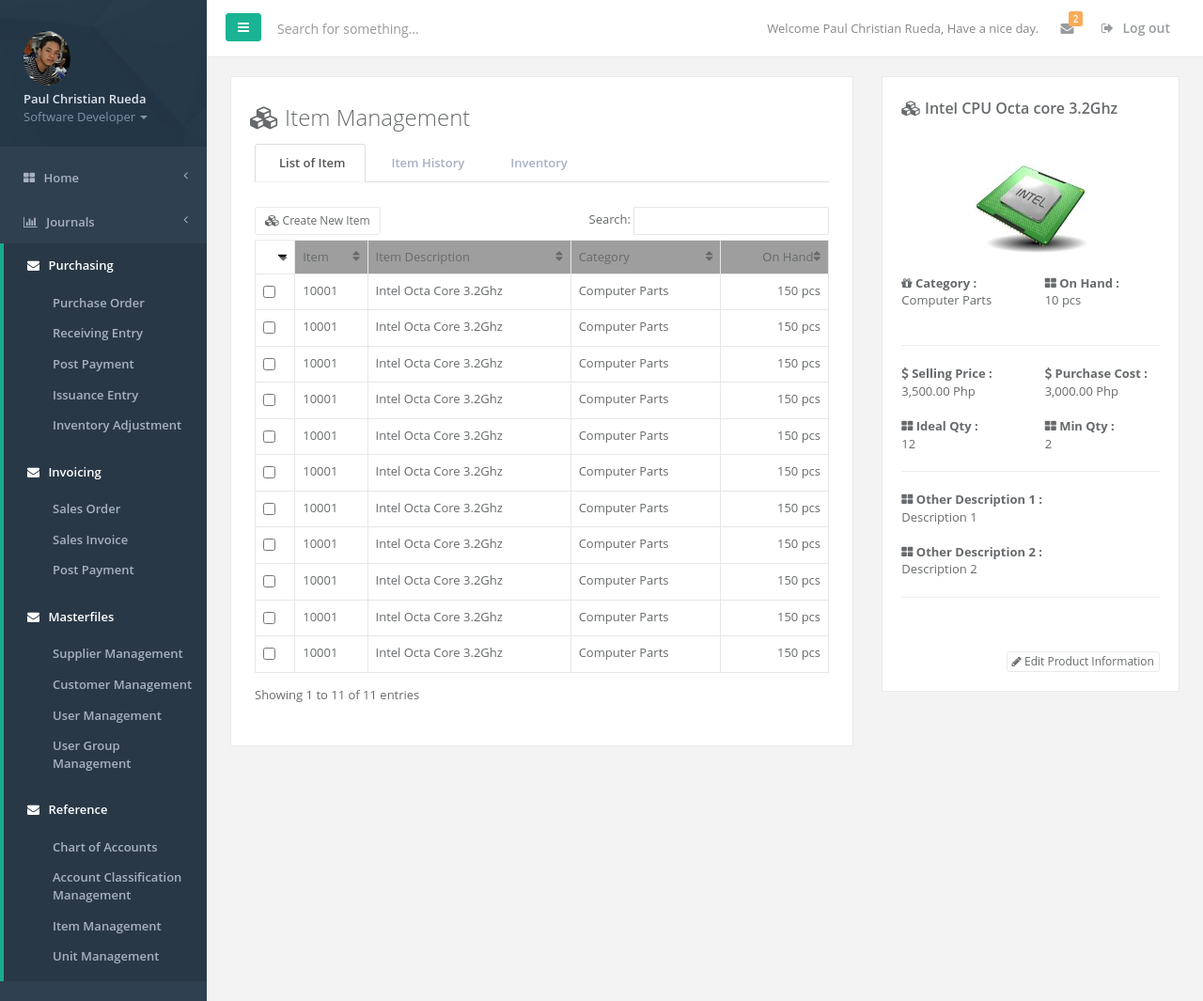
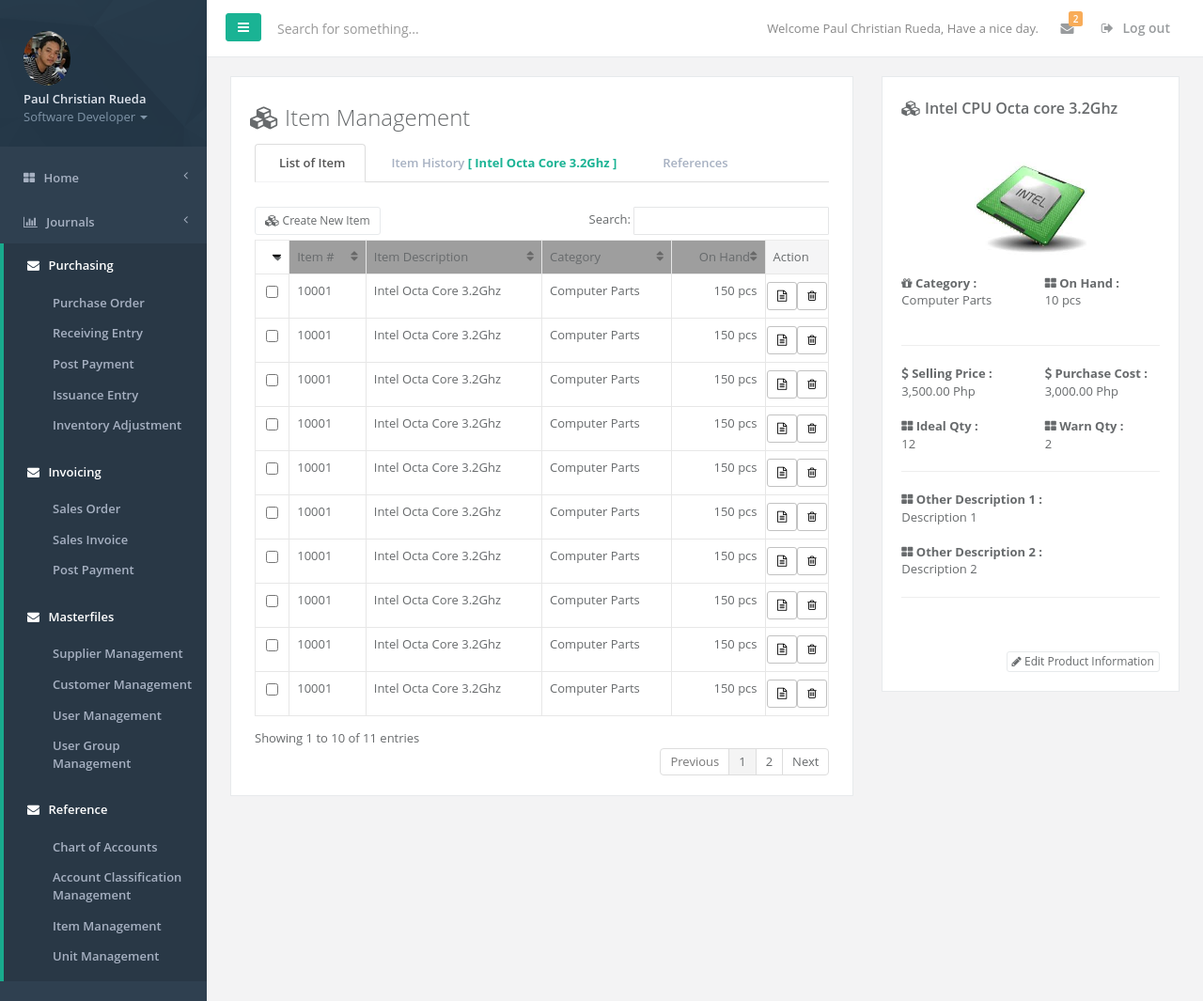
Before and after one commit to jdevtechsolution/jdevtechsolution, a CodeIgniter app: page /database/index.php/itemmanagementcontroller/index in a window 1280 px wide. Shown: the top 1065 px of the page at 94% size. Run offline with CodeIgniter, Linux system fonts and the light colour scheme; grey boxes are pictures that could not be loaded.

Commit message:
Updated Item Management UI.

```diff
--- a/application/views/item_management.php
+++ b/application/views/item_management.php
@@ -29,8 +29,13 @@
 
 
 	<style>
-		.toolbar{
+		.toolbar , .new_category , .new_unit{
 			float: left;
+		}
+
+        .period{
+            float: left;
+            margin-bottom: 10px;
         }
 
 		[contenteditable="true"]:active,
@@ -40,6 +45,8 @@
 
 			background: white;
 		}
+
+        #tbl_item_list > tbody > tr:hover { cursor: pointer; cursor: hand; }
 	</style>
 </head>
 
@@ -63,7 +70,8 @@
 
 
         <div class="wrapper wrapper-content"><!-- /main content area -->
-				<div class="row">
+
+				<div class="row"><!-- /content area/ 1st row-->
 
 					<div class="col-lg-8 animated fadeInRight">
 							<div class="mail-box-header" style="margin-bottom:-25px;">
@@ -78,8 +86,9 @@
 									<div class="panel-options">
 										<ul class="nav nav-tabs">
 											<li class="active"><a data-toggle="tab" href="#tab-1">List of Item</a></li>
-											<li class=""><a data-toggle="tab" href="#tab-2">Item History</a></li>
-											<li class=""><a data-toggle="tab" href="#tab-3">Inventory</a></li>
+											<li class=""><a data-toggle="tab" href="#tab-2">Item History <strong class="text-navy"> [ Intel Octa Core 3.2Ghz ] </strong></a></li>
+                                            <li class=""><a data-toggle="tab" href="#tab-3">References</a></li>
+
                                         </ul>
 									</div>
 								</div>
@@ -87,15 +96,18 @@
 								<div class="panel-body">
 
 									<div class="tab-content">
+
+                                        <!-- /tab 1 -->
 										<div id="tab-1" class="tab-pane active">
 												<table id="tbl_item_list" class="table table-bordered">
 													<thead>
 														<tr>
 															<td></td>
-															<td>Item</td>
+															<td>Item #</td>
 															<td>Item Description</td>
 															<td>Category</td>
 															<td style="text-align:right;">On Hand</td>
+                                                            <td>Action</td>
 														</tr>
 													</thead>
 													<tbody>
@@ -106,28 +118,30 @@
 															<td>Intel Octa Core 3.2Ghz</td>
 															<td>Computer Parts</td>
 															<td align="right">150 pcs</td>
+                                                            <td></td>
 														</tr>
 														<?php } ?>
 													</tbody>
 												</table>
-										</div>
+										</div><!-- /tab 1 -->
 
+                                        <!-- /tab 2 -->
 										<div id="tab-2" class="tab-pane">
-												<table id="" class="table table-bordered">
+												<table id="tbl_item_history" class="table table-bordered">
 													<thead>
 														<tr>
-															<td></td>
+															<td>Txn Date</td>
 															<td>Invoice #</td>
-															<td>Receipt #</td>
-															<td>Debit</td>
-															<td>Credit</td>
+															<td>Remarks</td>
+															<td>Stock In</td>
+															<td>Stock Out</td>
 															<td>Balance</td>
 														</tr>
 													</thead>
 													<tbody>
 														<?php for($i=0;$i<=10;$i++){ ?>
 														<tr>
-															<td><input type="checkbox"></td>
+															<td>Nov 24, 2015</td>
 															<td>2015101000001</td>
 															<td>na</td>
 															<td>1,200.00</td>
@@ -137,30 +151,80 @@
 														<?php } ?>
 													</tbody>
 												</table>
+										</div><!-- /tab 2 -->
+
+                                        <!-- /tab 3 -->
+                                        <div id="tab-3" class="tab-pane">
+
+                                            <div class="bs-example">
+                                                <div class="panel-group" id="accordion">
+
+                                                    <div class="panel panel-default">
+                                                        <div class="panel-heading">
+                                                            <h4 class="panel-title">
+                                                                <a data-toggle="collapse" data-parent="#accordion" href="#collapseOne"><i class="fa fa-inbox"></i> Category Management</a>
+                                                            </h4>
                                                         </div>
 
+                                                        <div id="collapseOne" class="panel-collapse collapse in">
+                                                            <div class="panel-body">
 
-										<div id="tab-3" class="tab-pane">
-												<table id="tbl_customer_ledger" class="table table-bordered">
+                                                                <table id="tbl_category_list" class="table table-bordered">
                                                                     <thead>
                                                                     <tr>
+                                                                        <td></td>
+                                                                        <td>Category</td>
+                                                                        <td>Description</td>
                                                                         <td>Status</td>
-															<td>Txn Date</td>
-															<td>Invoice #</td>
-															<td>Remarks</td>
-															<td>Invoice Amount</td>
-
+                                                                        <td>Action</td>
                                                                     </tr>
                                                                     </thead>
                                                                     <tbody>
                                                                     <?php for($i=0;$i<=10;$i++){ ?>
                                                                         <tr>
-															<td><span class="pie">Open</span></td>
-															<td>11/10/2015</td>
-															<td>2015101000001</td>
-															<td>Sales on Nov 11. 2015.</td>
-															<td>0.00</td>
-															<td>1,200.00</td>
+                                                                            <td></td>
+                                                                            <td>Category</td>
+                                                                            <td>Description</td>
+                                                                            <td>Status</td>
+                                                                            <td>Action</td>
+
+                                                                        </tr>
+                                                                    <?php } ?>
+                                                                    </tbody>
+                                                                </table>
+
+                                                            </div>
+                                                        </div>
+                                                    </div>
+
+
+                                                    <div class="panel panel-default">
+                                                        <div class="panel-heading">
+                                                            <h4 class="panel-title">
+                                                                <a data-toggle="collapse" data-parent="#accordion" href="#collapseTwo"><i class="fa fa-th-large"></i> Unit Management</a>
+                                                            </h4>
+                                                        </div>
+                                                        <div id="collapseTwo" class="panel-collapse collapse">
+                                                            <div class="panel-body">
+                                                                <table id="tbl_unit_list" class="table table-bordered">
+                                                                    <thead>
+                                                                    <tr>
+                                                                        <td></td>
+                                                                        <td>Unit</td>
+                                                                        <td>Description</td>
+                                                                        <td>Status</td>
+                                                                        <td>Action</td>
+                                                                    </tr>
+                                                                    </thead>
+                                                                    <tbody>
+                                                                    <?php for($i=0;$i<=10;$i++){ ?>
+                                                                        <tr>
+                                                                            <td></td>
+                                                                            <td>Unit</td>
+                                                                            <td>Description</td>
+                                                                            <td>Status</td>
+                                                                            <td>Action</td>
+
                                                                         </tr>
                                                                     <?php } ?>
                                                                     </tbody>
@@ -168,11 +232,24 @@
                                                             </div>
                                                         </div>
                                                     </div>
+
+
+
+                                                </div>
+                                            </div>
+                                        </div><!-- /tab 3 -->
+
+
+
+									</div>
+								</div>
 							</div>
 
 					</div>
 
 					<div class="col-lg-4">
+
+                        <!-- /item details on right -->
 						<div class="contact-box  animated fadeInRight">
 
                             <div class="row">
@@ -208,7 +285,7 @@
                                                     <i class="fa fa-th-large"></i> <strong>Ideal Qty :</strong> <br />12
                                                 </div>
                                                 <div class="col-sm-6">
-                                                    <i class="fa fa-th-large"></i> <strong>Min Qty :</strong> <br />2
+                                                    <i class="fa fa-th-large"></i> <strong>Warn Qty :</strong> <br />2
                                                 </div>
                                             </div>
 
@@ -236,14 +313,12 @@
 
 
 
-						</div>
+						</div><!-- /item details on right -->
 
 					</div>
 
+				</div><!-- /content area/ 1st row-->
 
-
-
-				</div>
         </div><!-- /main content area -->
 
 		<!-- /footer -->
@@ -259,6 +334,7 @@
 		<div class="modal fade" id="item_info_modal" tabindex="-1" role="dialog" aria-hidden="true">
             <div class="modal-dialog"  style="width:50%;">
                 <div class="modal-content animated bounceInRight">
+
                     <div class="modal-body">
                         <div class="row" style="margin-left:-25px;margin-right:-25px;"><!--/row-->
                             <div class="col-lg-12">
@@ -381,18 +457,7 @@
 
     <script src="assets/js/defined/item.management.event.handlers.js"></script>
 
-	<script>
-		$(document).ready(function(){
-			$("#sparkline8").sparkline([2,5, 6, 7, 2, 0, 4, 2, 4, 5, 7, 2, 4, 12, 14, 4, 2, 14, 12, 7,5,4,3,4], {
-				type: 'bar',
-				barWidth: 8,
-				height: '80px',
-				barColor: '#1ab394',
-				negBarColor: '#c6c6c6'});
 
-			});
-
-	</script>
 </body>
 
 </html>
--- a/assets/js/defined/item.management.event.handlers.js
+++ b/assets/js/defined/item.management.event.handlers.js
@@ -4,16 +4,32 @@
 
 $(document).ready(function(){
 
+
     /**
-     * List of Item Modules, iniatialization of Datatables
+     * List of Item Modules, initialization of Datatable and its listener
      */
     var itemListModule=(function(){
         var tbl_item_list;
 
         var binEventHandlers=(function(){
 
+            //fires when create new item button on each row is clicked
             $('#tab-1').on('click','button[name="create_new_item"]',function(){
                 itemInfoModalModule.showModal();
+            });
+
+            $('#tbl_item_list > tbody').on('click','tr',function(){
+                $(this).siblings()
+                    .removeClass('active')
+                    .find('td:eq(0) input[type="checkbox"]')
+                    .prop('checked',false); //remove highlights of other rows
+
+                $(this).attr('class','active')
+                    .find('td:eq(0) input[type="checkbox"]')
+                    .prop('checked',true); //highlight the row that fires the event
+
+                $('a[href="tab-2"]').find('strong').html( " [ "+$(this).find('td').eq(2).text()+" ] " );
+
             });
 
         })();
@@ -25,12 +41,32 @@
             tbl_item_list=$('#tbl_item_list').DataTable({
                 "bLengthChange":true,
                 "order": [[ 0, "desc" ]],
-                "bPaginate":false,
+                "bPaginate":true,
                 "dom": '<"toolbar">frtip',
                 "oLanguage": {
                     "sSearch": "Search: ",
                     "sProcessing": "Please wait..."
-                }
+                },
+                "columnDefs": [
+                    {//column 1
+                        'bSortable': false,
+                        'targets': [0],
+                        'render': function(data, type, full, meta){
+                            return '<center><input type="checkbox"></center>';
+                        }
+                    },
+                    {//column 6
+                        'bSortable': false,
+                        'targets': [5],
+                        'render': function(data, type, full, meta){
+                            var btn_edit='<button name="edit_invoice" class="btn btn-default btn-sm" style="margin-left:-15px;" data-toggle="tooltip" data-placement="top" title="Adjust Invoice"><i class="fa fa-file-text-o"></i> </button>';
+                            var btn_trash='<button name="remove_invoice" class="btn btn-default btn-sm" style="margin-right:-15px;" data-toggle="tooltip" data-placement="top" title="Move to trash"><i class="fa fa-trash-o"></i> </button>';
+
+                            return '<center>'+btn_edit+btn_trash+'</center>';
+                        }
+                    }
+                ]
+
             });
         })(); //end of item datatable initialization
 
@@ -43,6 +79,46 @@
 
 
     })();
+
+
+
+    /**
+     * List of Item History, initialization of Datatable and its listener
+     */
+    var itemHistoryListModule=(function(){
+        var tbl_item_history;
+
+        var bindEventHandlers=(function(){
+
+        })();
+
+        var initializeItemHistoryList=(function(){
+            tbl_item_history=$('#tbl_item_history').DataTable({
+                "order": [[ 0, "desc" ]],
+                "bPaginate": true,
+                "dom": '<"period">frtip',
+                "oLanguage": {
+                    "sSearch": "Search: ",
+                    "sProcessing": "Please wait..."
+                }
+
+            });
+        })();
+
+        var createToolBar=(function(){
+            var _cboPeriod='<select class="form-control" style="width:200px;">'+
+                '<option>This Day</option>'+
+                '<option>This Month</option>'+
+                '<option>This Year</option>'+
+                '<option>Custom Period</option>'+
+                '</select>';
+
+            $('div.period').html(_cboPeriod);
+        })();
+
+
+    })();
+
 
 
     /**
@@ -60,4 +136,111 @@
 
 
 
+    /**
+     * List of Category, initialization of Datatable and its listener
+     */
+    var categoryListModule=(function(){
+        var tbl_category_list;
+
+
+        var initializeCategoryList=(function(){
+            tbl_category_list=$('#tbl_category_list').DataTable({
+                "pageLength":5,
+                "bLengthChange":false,
+                "order": [[ 0, "desc" ]],
+                "dom": '<"new_category">frtip',
+                "bPaginate": true,
+                "oLanguage": {
+                    "sSearch": "Search: ",
+                    "sProcessing": "Please wait..."
+                },
+                "columnDefs": [
+                    {//column 1
+                        'bSortable': false,
+                        'targets': [0],
+                        'render': function(data, type, full, meta){
+                            return '<center><input type="checkbox"></center>';
+                        }
+                    },
+                    {//column 6
+                        'bSortable': false,
+                        'targets': [4],
+                        'render': function(data, type, full, meta){
+                            var btn_edit='<button name="edit_invoice" class="btn btn-default btn-sm" style="margin-left:-15px;" data-toggle="tooltip" data-placement="top" title="Adjust Invoice"><i class="fa fa-file-text-o"></i> </button>';
+                            var btn_trash='<button name="remove_invoice" class="btn btn-default btn-sm" style="margin-right:-15px;" data-toggle="tooltip" data-placement="top" title="Move to trash"><i class="fa fa-trash-o"></i> </button>';
+
+                            return '<center>'+btn_edit+btn_trash+'</center>';
+                        }
+                    }
+                ]
+
+            });
+
+        })();
+
+        var createToolBar=(function(){
+            var _btnCreateNewCategory='<button name="create_new_category" style="margin-right:3px;" class="btn btn-white btn-sm" data-toggle="tooltip" data-placement="left" title="Create New Category"><i class="fa fa-inbox"></i> Create New Category</button>';
+            $("div.new_category").html(_btnCreateNewCategory);
+        })();
+
+
+    })();
+
+
+
+    var unitListModule=(function(){
+        var tbl_unit_list;
+
+
+        var initializeUnitList=(function(){
+            tbl_unit_list=$('#tbl_unit_list').DataTable({
+                "pageLength":5,
+                "bLengthChange":false,
+                "order": [[ 0, "desc" ]],
+                "dom": '<"new_unit">frtip',
+                "bPaginate": true,
+                "oLanguage": {
+                    "sSearch": "Search: ",
+                    "sProcessing": "Please wait..."
+                },
+                "columnDefs": [
+                    {//column 1
+                        'bSortable': false,
+                        'targets': [0],
+                        'render': function(data, type, full, meta){
+                            return '<center><input type="checkbox"></center>';
+                        }
+                    },
+                    {//column 6
+                        'bSortable': false,
+                        'targets': [4],
+                        'render': function(data, type, full, meta){
+                            var btn_edit='<button name="edit_invoice" class="btn btn-default btn-sm" style="margin-left:-15px;" data-toggle="tooltip" data-placement="top" title="Adjust Invoice"><i class="fa fa-file-text-o"></i> </button>';
+                            var btn_trash='<button name="remove_invoice" class="btn btn-default btn-sm" style="margin-right:-15px;" data-toggle="tooltip" data-placement="top" title="Move to trash"><i class="fa fa-trash-o"></i> </button>';
+
+                            return '<center>'+btn_edit+btn_trash+'</center>';
+                        }
+                    }
+                ]
+
+            });
+
+        })();
+
+        var createToolBar=(function(){
+            var _btnCreateNewUnit='<button name="create_new_category" style="margin-right:3px;" class="btn btn-white btn-sm" data-toggle="tooltip" data-placement="left" title="Create New Unit"><i class="fa fa-th-large"></i> Create New Unit</button>';
+            $("div.new_unit").html(_btnCreateNewUnit);
+        })();
+
+
+    })();
+
+
+
+
+    $("span.pie").peity("pie", {
+        fill: ['#1ab394', '#d7d7d7', '#ffffff']
+    })
+
+
 });
```
Lines whose indentation alone changed are shown as unchanged.
